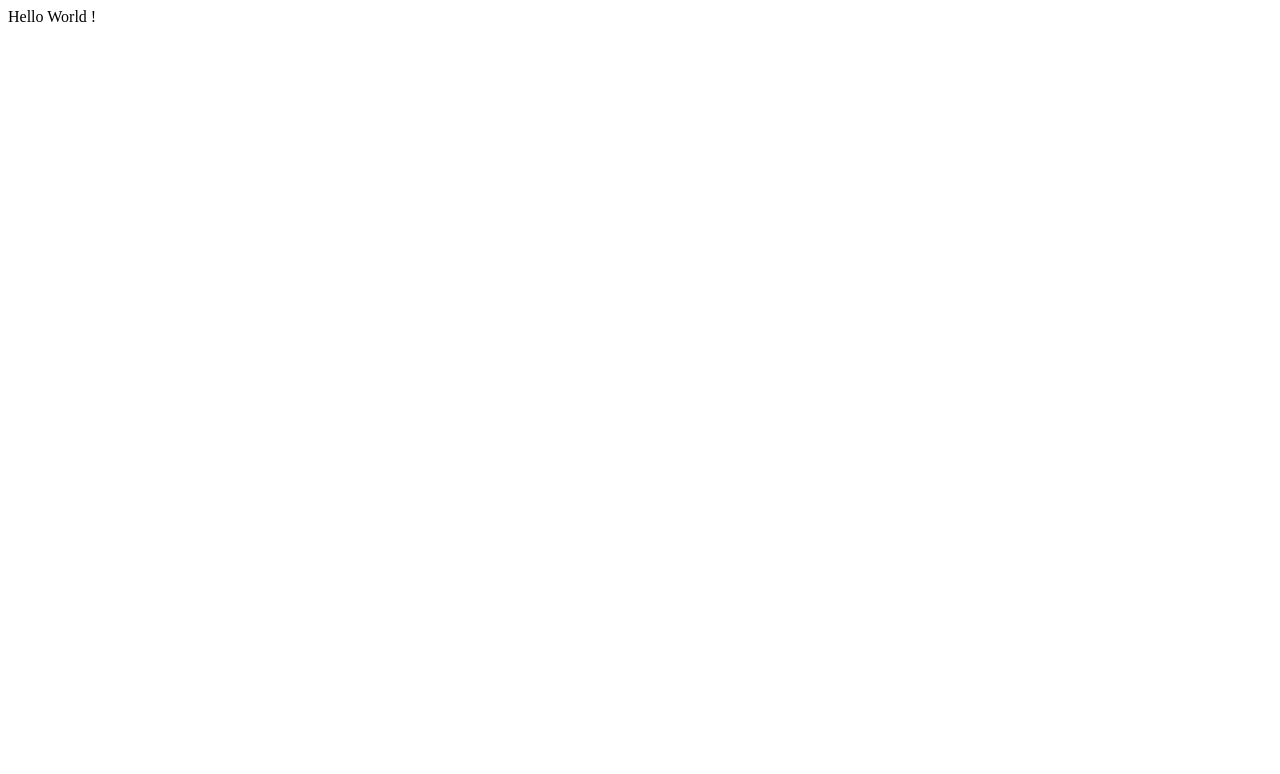
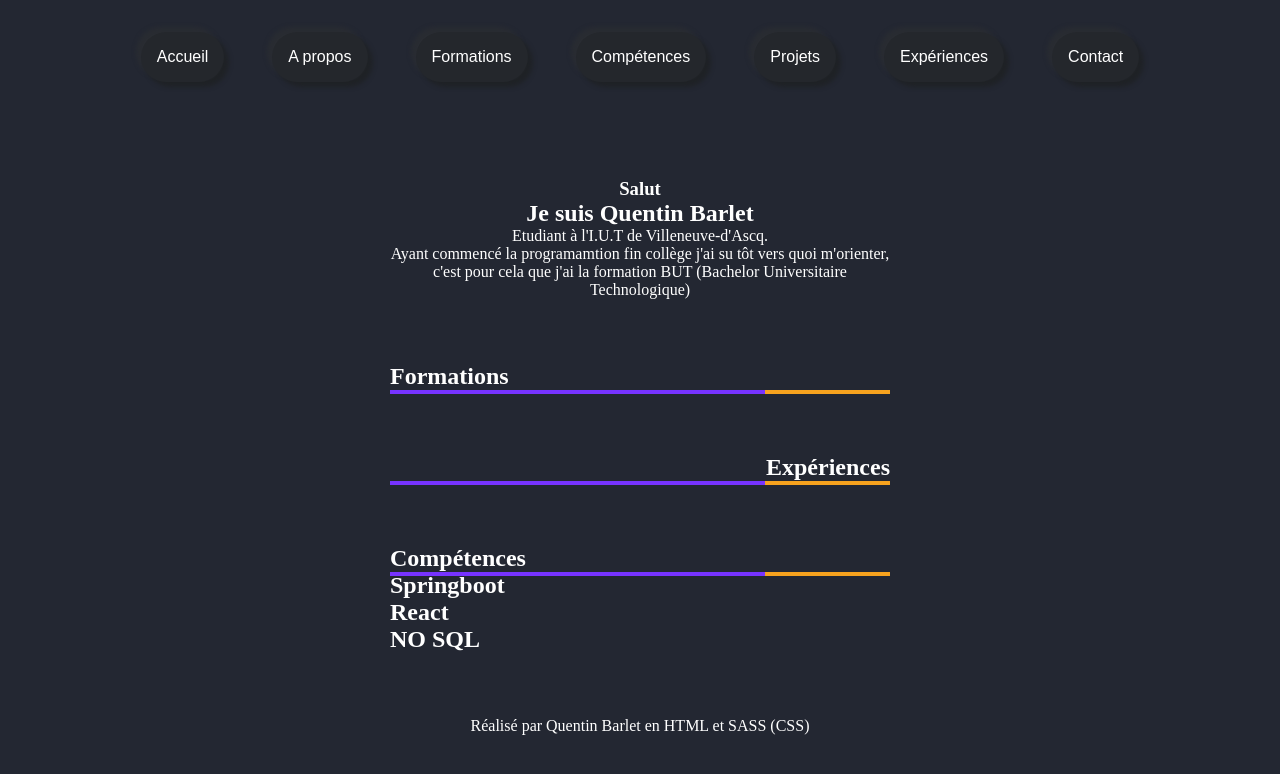
Before and after one commit to Ectaclick/ectaclick.github.io, a website: page index.html in a window 1280 px wide. Drawn offline with Linux system fonts and the light colour scheme.

Commit message:
feat: portfolio wip

```diff
--- /dev/null
+++ b/assets/sass/app.scss
@@ -0,0 +1,105 @@
+:root {
+  font-family: Arial sans-serif;
+  font-size: 16px;
+  box-sizing: border-box;
+}
+
+*,
+:before,
+:after {
+  margin: 0;
+  padding: 0;
+}
+
+a {
+  //color: #babbbd;
+  color: white;
+  text-decoration: none;
+  font-size: 1rem;
+}
+
+ul {
+  list-style: none;
+}
+
+button {
+  border: none;
+  border-radius: 2rem;
+  background-color: #24272c;
+  padding: 1rem;
+
+  //box-shadow: 1px 1px 2px #1c1c1c, -1px -1px 2px grey;
+  box-shadow: 5px 5px 4px #1f2226,
+    -5px -5px 4px #292c32;
+
+  &:clicked {
+    box-shadow: inset 5px 5px 16px #1c1e22,
+      inset -5px -5px 16px #2c3036;
+  }
+}
+
+#nav {
+  display: flex;
+  flex-wrap: wrap;
+  justify-content: center;
+
+  li:not(:last-child) {
+    margin-right: 3rem;
+  }
+}
+
+body {
+  background-color: #232732;
+  display: flex;
+  flex-direction: column;
+  color: white;
+}
+
+header {
+  padding: 2rem;
+}
+
+main>section {
+  width: min(500px, 100%);
+  margin: 4rem auto;
+
+  &:not(:last-child) {
+    margin-bottom: 1rem;
+  }
+
+}
+
+main>section:not(#about):nth-child(odd)>h1 {
+  text-align: right;
+}
+
+footer {
+  text-align: center;
+}
+
+#about {
+  width: min(500px, 100%);
+  margin-inline: auto;
+  text-align: center;
+}
+
+.separator {
+  position: relative;
+
+  &>.separator_left {
+    display: inline-block;
+    height: 4px;
+    width: 75%;
+    position: absolute;
+    background-color: #7733ff;
+  }
+
+  &>.separator_right {
+    display: inline-block;
+    height: 4px;
+    width: 25%;
+    position: absolute;
+    right: 0;
+    background-color: #f7a21e;
+  }
+}
--- a/index.html
+++ b/index.html
@@ -1,8 +1,97 @@
-<html>
-  <head>
-    <title>Ectaclick</title>
-  </head>
-  <body
-    <p>Hello World !<p>
-  </body>
+<!DOCTYPE HTML>
+<html lang="fr">
+
+<head>
+  <title>Ectaclick Portfolio</title>
+  <link rel="stylesheet" type="text/css" href="./public/assets/app.css">
+</head>
+
+<body>
+  <header>
+    <ul id="nav">
+      <li>
+        <button type="button">
+          <a href="#home">Accueil</a>
+        </button>
+      </li>
+      <li>
+        <button type="button">
+          <a href="#about">A propos</a>
+        </button>
+      </li>
+      <li>
+        <button type="button">
+          <a href="#formations">Formations</a>
+        </button>
+      </li>
+      <li>
+        <button type="button">
+          <a href="#skills">Compétences</a>
+        </button>
+      </li>
+      <li>
+        <button type="button">
+          <a href="#projects">Projets</a>
+        </button>
+      </li>
+      <li>
+        <button type="button">
+          <a href="#experience">Expériences</a>
+        </button>
+      </li>
+      <li>
+        <button type="button">
+          <a href="#contact">Contact</a>
+        </button>
+      </li>
+    </ul>
+  </header>
+
+  <main id="home">
+    <section id="about">
+      <h3>Salut</h2>
+        <h1>Je suis Quentin Barlet</h1>
+        <p>Etudiant à l'I.U.T de Villeneuve-d'Ascq.</p>
+        <p>Ayant commencé la programamtion fin collège j'ai su tôt vers quoi m'orienter, c'est pour cela que j'ai la
+          formation BUT (Bachelor Universitaire Technologique)</p>
+    </section>
+    <section id="formations">
+      <h1>Formations</h1>
+      <div class="separator">
+        <span class="separator_left"></span>
+        <span class="separator_right"></span>
+      </div>
+    </section>
+
+    <section id="experiences">
+      <h1>Expériences</h1>
+      <div class="separator">
+        <span class="separator_left"></span>
+        <span class="separator_right"></span>
+      </div>
+    </section>
+
+    <section id="skills">
+      <h1>Compétences</h1>
+      <div class="separator">
+        <span class="separator_left"></span>
+        <span class="separator_right"></span>
+      </div>
+      <div class="skill">
+        <h2>Springboot</h2>
+      </div>
+      <div class="skill">
+        <h2>React</h2>
+      </div>
+      <div class="skill">
+        <h2>NO SQL</h2>
+      </div>
+    </section>
+  </main>
+
+  <footer>
+    <p>Réalisé par Quentin Barlet en HTML et SASS (CSS)</p>
+  </footer>
+</body>
+
 </html>
```
Also changed, not shown: package.json (added, +22 -0 lines), public/assets/app.css (added), 3 other files.
